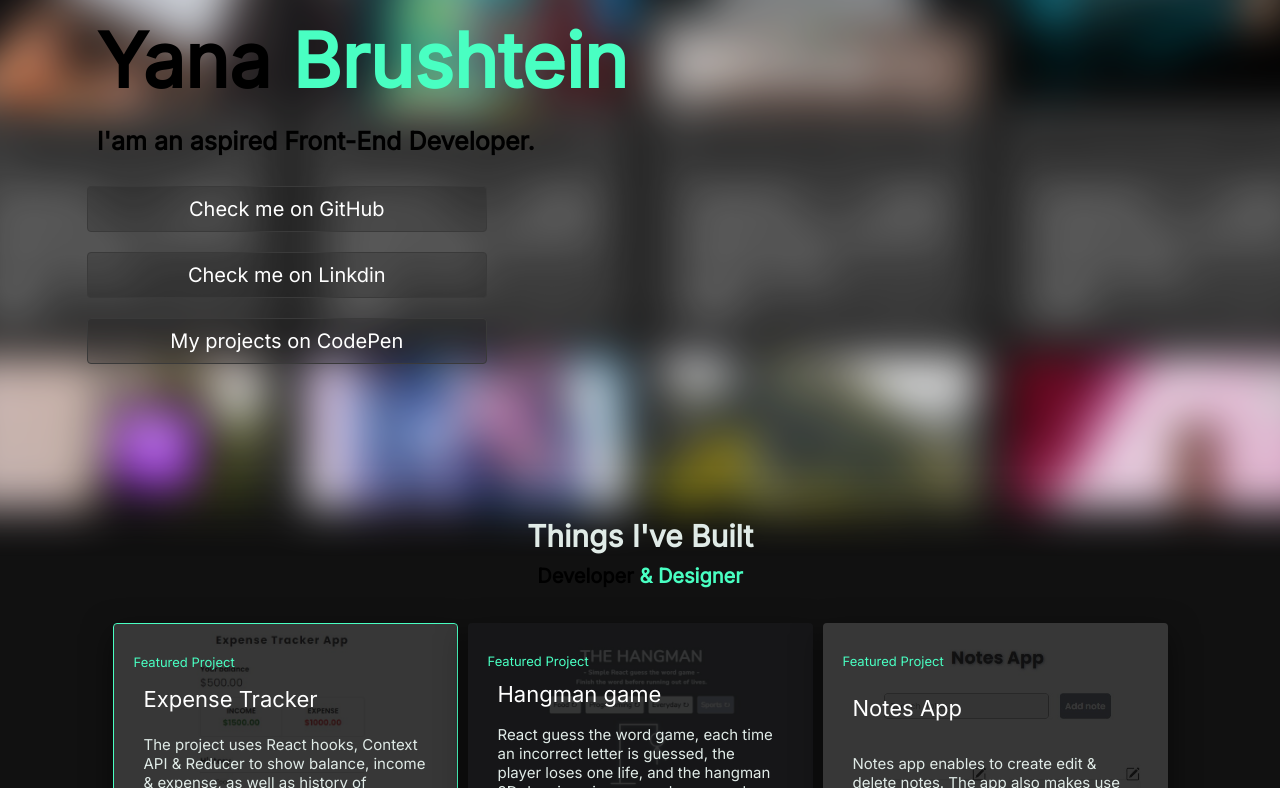
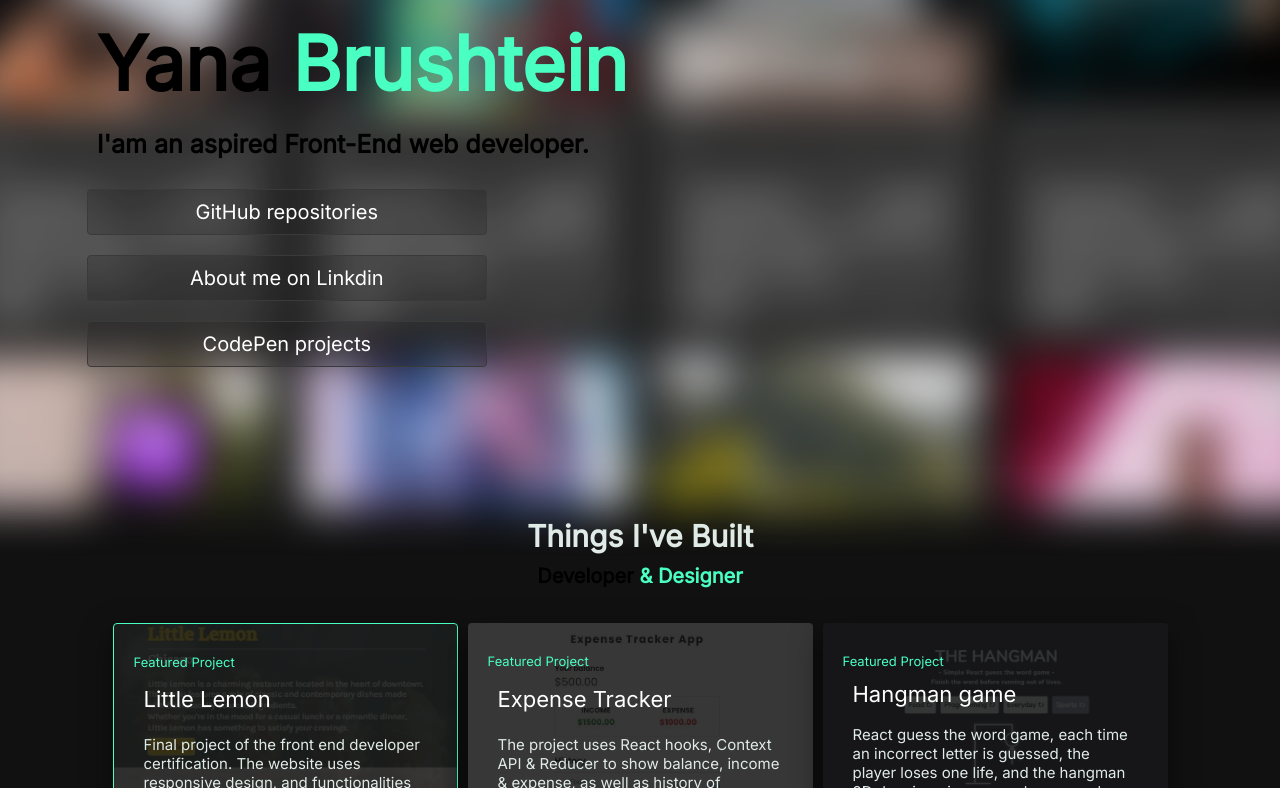
Before and after one commit to YanShtein/yanshtein.github.io, a React (Create React App) app: page / in a window 1280 px wide. Shown: the part 332-1120 px from the top of the page. Built offline with nearby package versions, Linux system fonts and the light colour scheme.

Commit message:
added Little Lemon project

```diff
--- a/public/index.html
+++ b/public/index.html
@@ -3,7 +3,7 @@
   <head>
     <meta charset="utf-8" />
     <link rel="icon" href="%PUBLIC_URL%/favicon.ico" />
-    <title>Yan Shtein | Designer &amp; Developer</title>
+    <title>Yan Shtein</title>
     <meta name="viewport" content="width=device-width, initial-scale=1" />
     <meta name="theme-color" content="#000000" />
     <meta name="description" content="Yan Shtein is an aspired web developer and interested in Front End engineering."/>
--- a/src/components/Header.js
+++ b/src/components/Header.js
@@ -3,7 +3,7 @@ export default function Header() {
     <section id="hero">
       <div className="hero-container">
         <div className="hero-nav">
-          <h2>Welcome<span>!</span></h2>
+          <h2><span style={{fontSize: '60px'}}>{'<Y>'}</span></h2>
           <ul>
             <li><a href="#hero">Home</a></li>
             <li><a href="#projects">Projects</a></li>
@@ -13,21 +13,21 @@ export default function Header() {
         <div className="hero-text">
           <h4>Hello, my name is</h4>
           <h1>Yana <span>Brushtein</span></h1>
-          <h3>I'am an aspired Front-End Developer.</h3>
+          <h3>I'am an aspired Front-End web developer.</h3>
           <div className="links">
             <a href="https://github.com/YanShtein" rel="noreferrer">
               <button>
-                Check me on GitHub
+                GitHub repositories
               </button>
             </a>
             <a href="https://www.linkedin.com/in/yanshtein" rel="noreferrer">
               <button>
-                Check me on Linkdin
+                About me on Linkdin
               </button>
             </a>
             <a href="https://codepen.io/yansht/" rel="noreferrer">
               <button>
-                My projects on CodePen
+                CodePen projects
               </button>
             </a>
           </div>
--- a/src/components/Main/Projects.js
+++ b/src/components/Main/Projects.js
@@ -3,6 +3,23 @@ import Project from './Project';
 export default function Projects() {
   return (
     <>
+			<Project
+				img={require('../../assets/images/littleLemon.JPG')}
+				codecamp={'META front end developer project'}
+				featured={'Featured Project'}
+				url="https://yanshtein.github.io/little_lemon/"
+				repo_url="https://github.com/YanShtein/little_lemon"
+				title='Little Lemon'
+				description={
+					`Final project of the front end developer certification.
+					The website uses responsive design, and functionalities such as booking option and a simple ordering system.
+					The Website was prototyped using Figma.
+					`
+				}
+				techs={
+					['Figma', 'React', 'Context API', 'Hooks', 'Jest']
+				}
+			/>
 			<Project
 				img={require('../../assets/images/expenseTracker.JPG')}
 				featured={'Featured Project'}
```
Also changed, not shown: src/assets/images/littleLemon.JPG (added).
